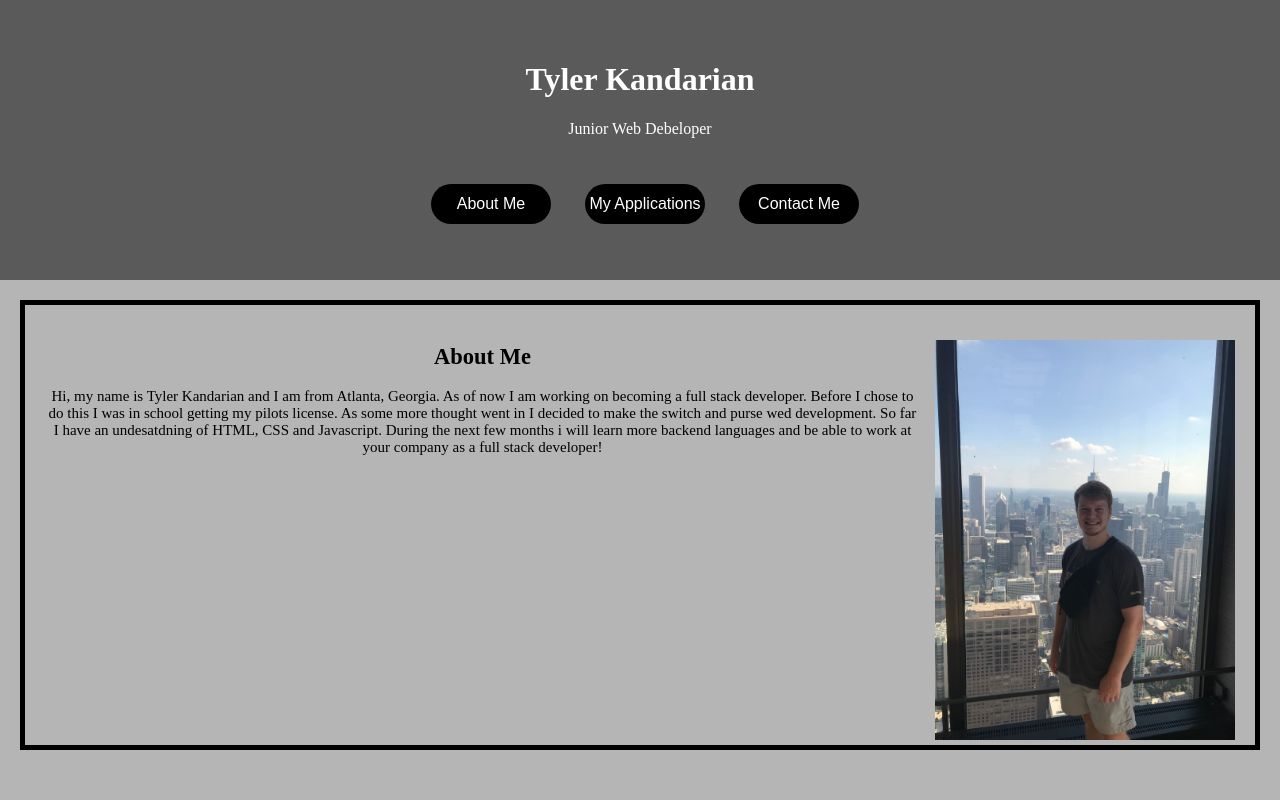
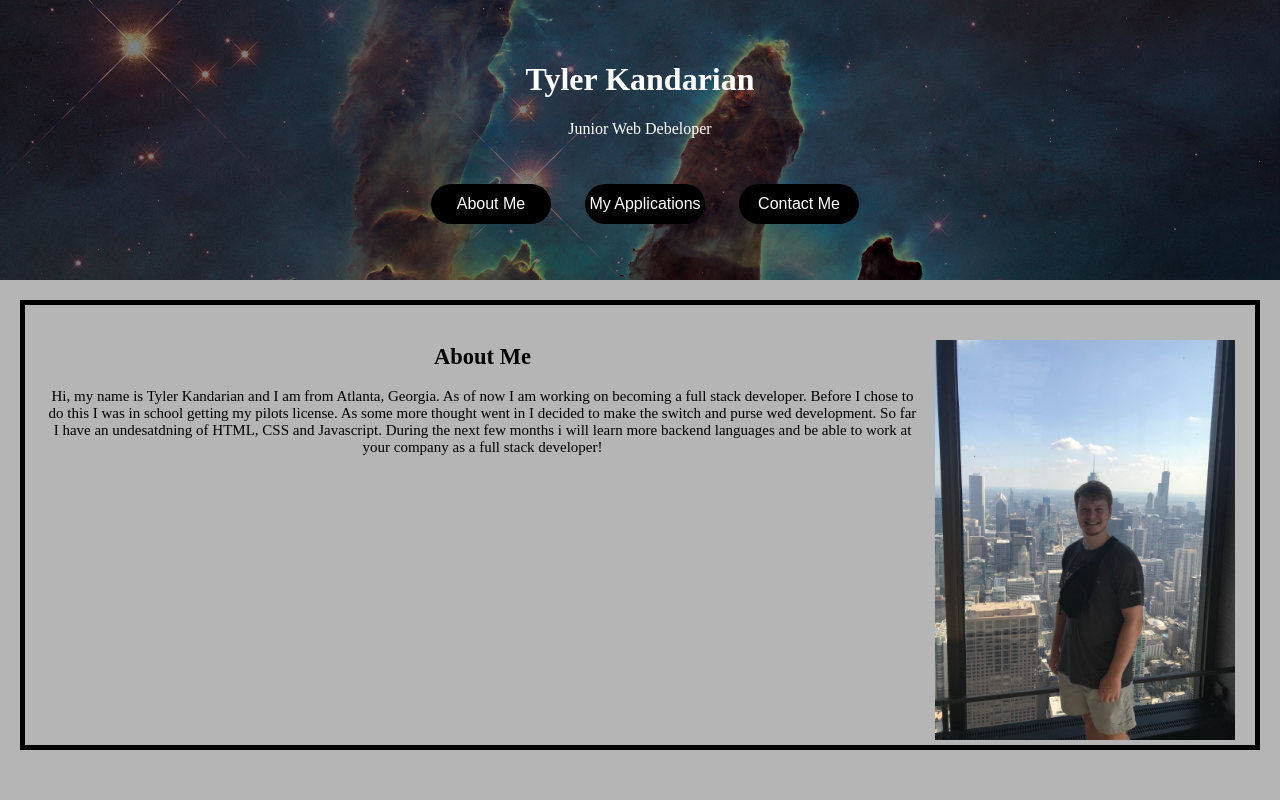
Before and after one commit to TylerKandarian/Portfolio, a plain HTML site: page index.html in a window 1280 px wide. Shown: the top 800 px of the page. Drawn offline with Linux system fonts and the light colour scheme.

Commit message:
fixed CSS image

```diff
--- a/css/style.css
+++ b/css/style.css
@@ -12,7 +12,7 @@ html {
 }
 
 .hero-image {
-  background-image: linear-gradient(rgba(0, 0, 0, 0.5), rgba(0, 0, 0, 0.5)), url("./Assets/Images/Pillars.jpg");
+  background-image: linear-gradient(rgba(0, 0, 0, 0.5), rgba(0, 0, 0, 0.5)), url("../Assets/Images/Pillars.jpg");
   height: 35%;
   background-position: center;
   background-repeat: no-repeat;
```
